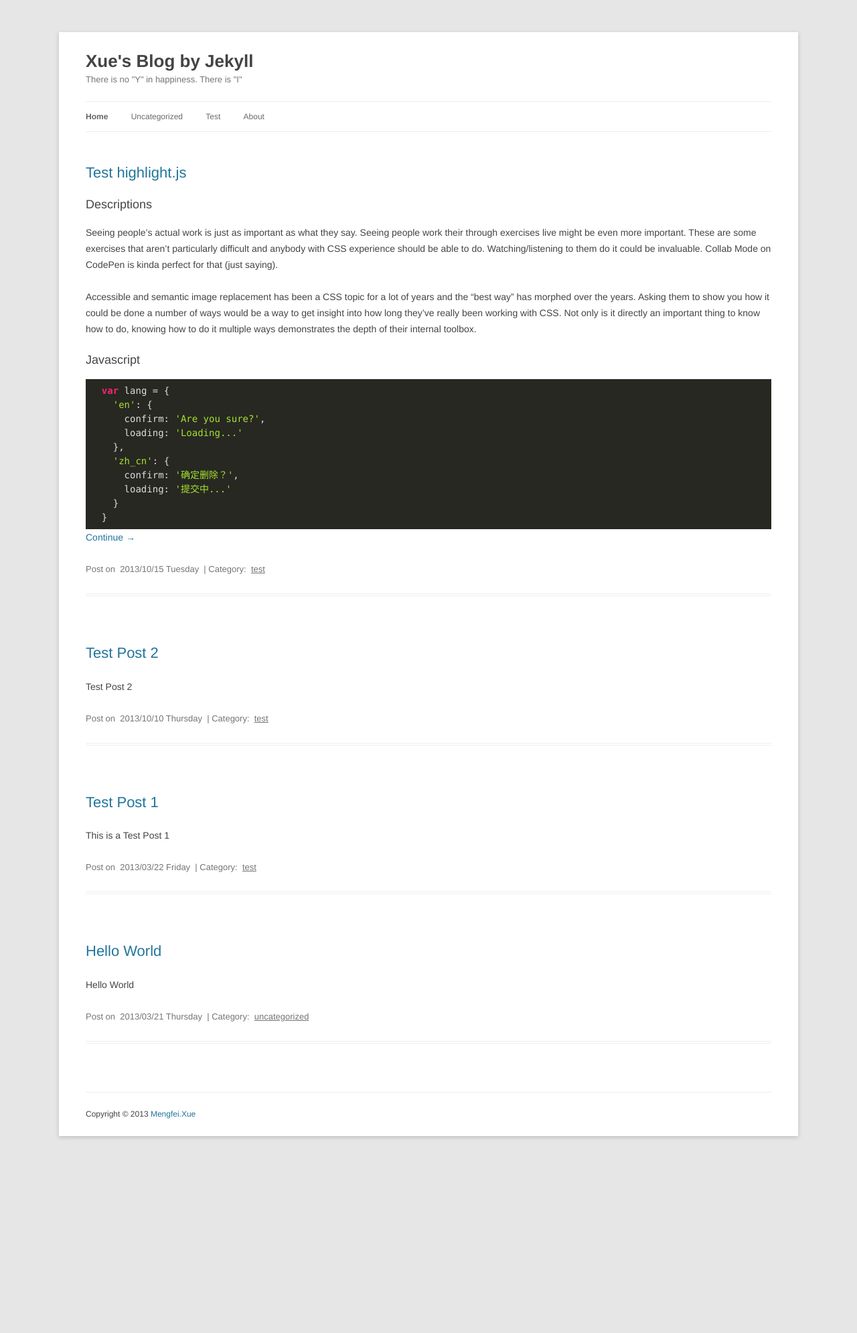
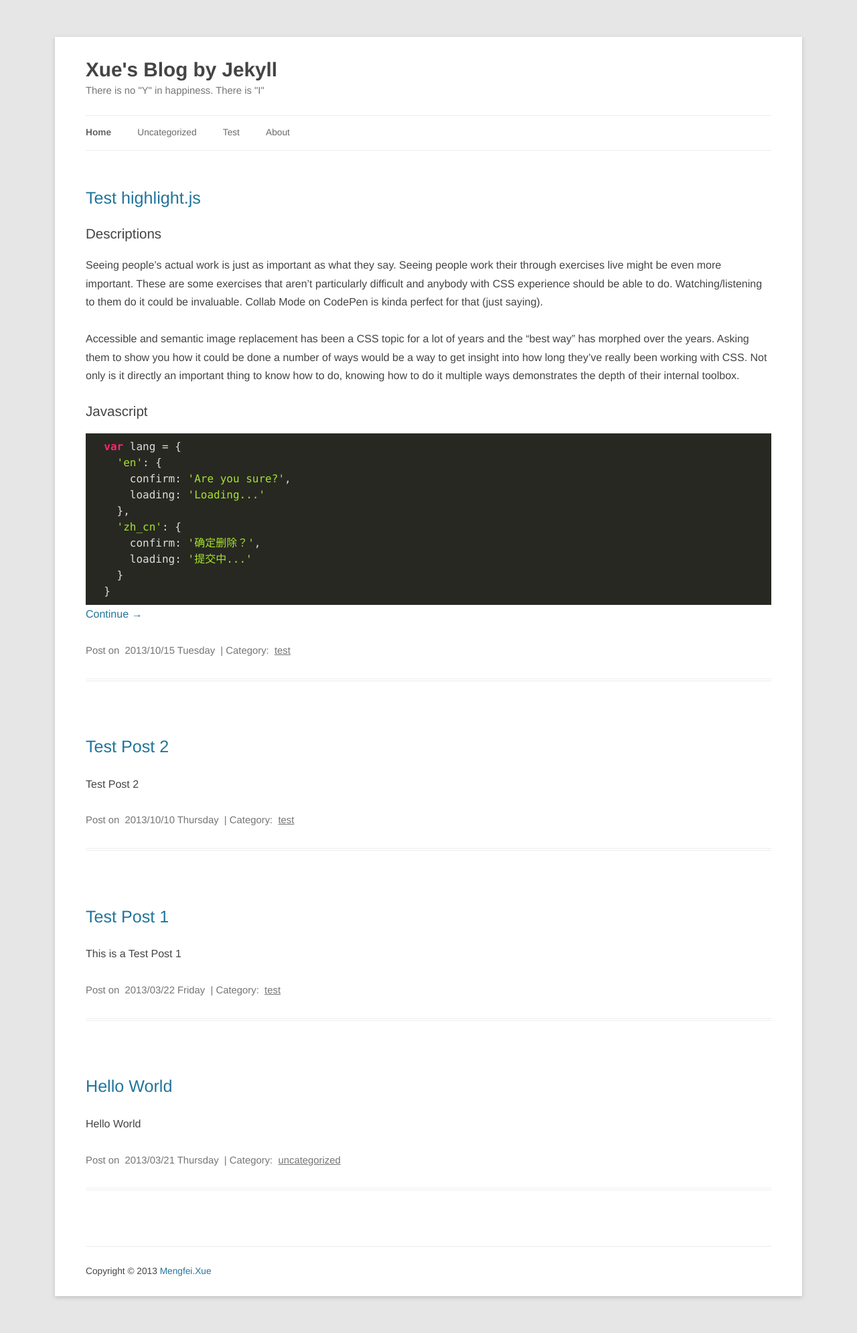
Before and after one commit to xuemengfei/jekyll.xmf.lu, a Jekyll site: the page built from index.html, in a window 1280 px wide. Shown: the whole page at 67% size. Built offline with Jekyll 4.4.1, drawn with Linux system fonts in a browser that asks for light colours; Markdown is read by kramdown in place of the engine named in the settings; the list of posts is cut into pages by our own code; before the commit the page ends 1744 px from its top, so only the background shows below that.

Commit message:
font size

```diff
--- a/_sass/_reset_.scss
+++ b/_sass/_reset_.scss
@@ -7,7 +7,7 @@
 }
 
 html {
-  font: 14px/1.5 'Helvetica Neue', arial, sans-serif;
+  font: 16px/1.5 'Helvetica Neue', arial, sans-serif;
   @include text-size-adjust;
 }
 
@@ -26,6 +26,8 @@ input, select, textarea {
 a {
   color: #21759B;
   text-decoration: none;
+  transition: color ease 0.3s;
+
   &:hover {
     color: #0F3647;
   }
```
Also changed, not shown: assets/css/style.css (+1 -1 lines).
